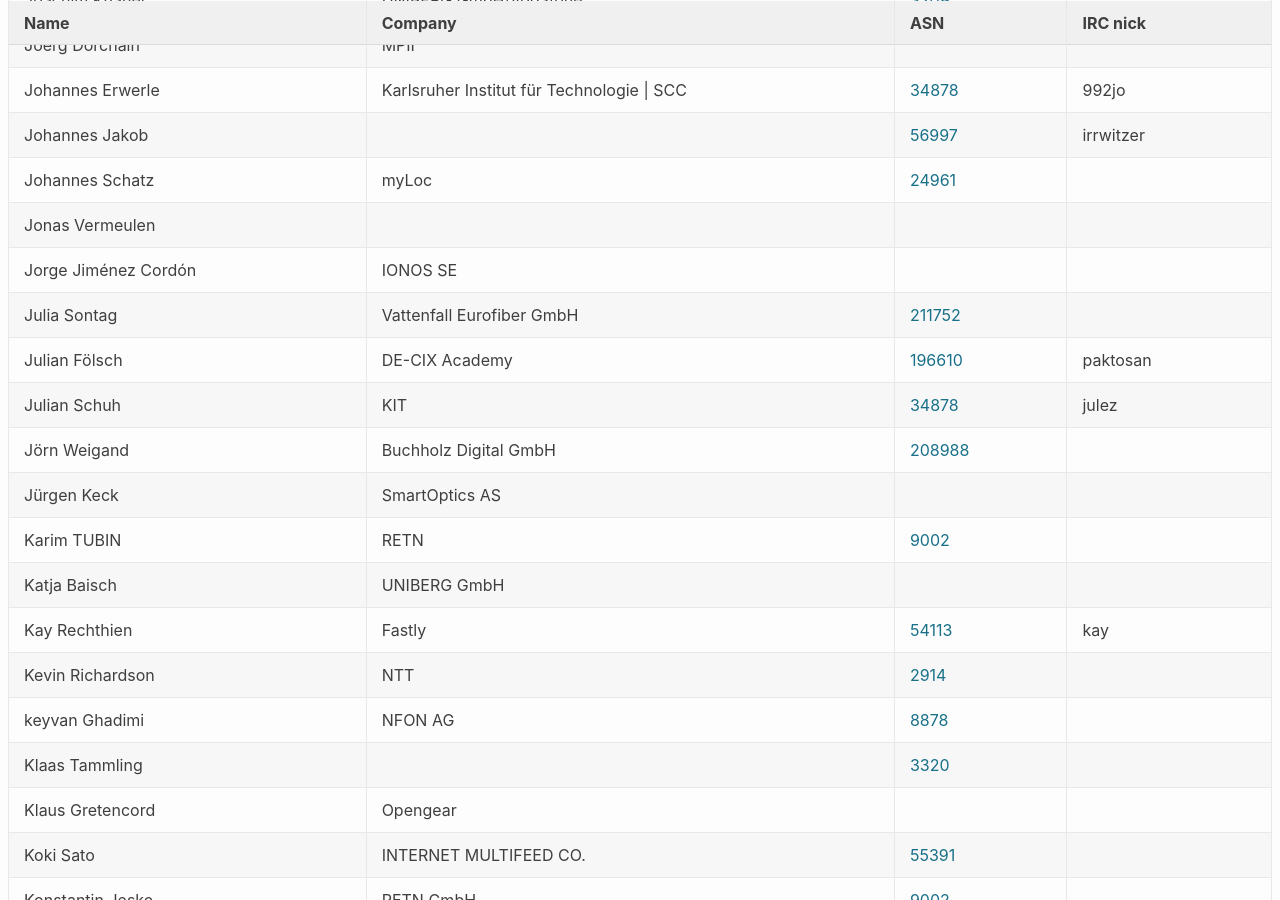
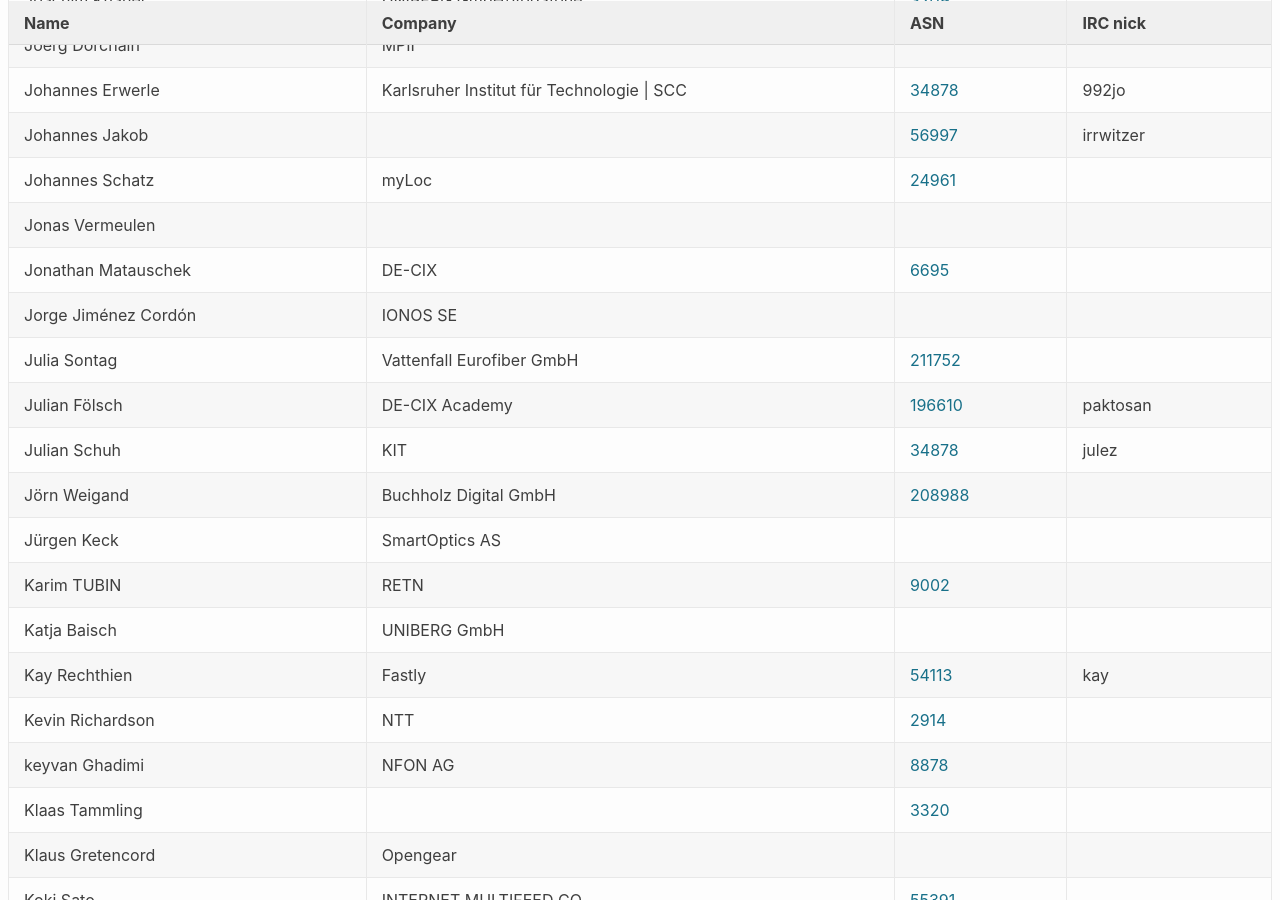
Before and after one commit to denog/pretix-attendeelist, a Jekyll site: the page built from denog14/index.md, in a window 1280 px wide and 900 px high, scrolled down 5599 px. Built offline with Jekyll 4.4.1, drawn with Linux system fonts in a browser that asks for light colours.

Commit message:
Latest data: Thu Nov 10 08:37:49 UTC 2022

```diff
--- a/_data/attendees_denog14_onsite.json
+++ b/_data/attendees_denog14_onsite.json
@@ -754,6 +754,12 @@
     "company": null,
     "irc": null,
     "asn": null
+  },
+  {
+    "name": "Jonathan Matauschek",
+    "company": "DE-CIX",
+    "irc": null,
+    "asn": "6695"
   },
   {
     "name": "Jorge Jiménez Cordón",
```
